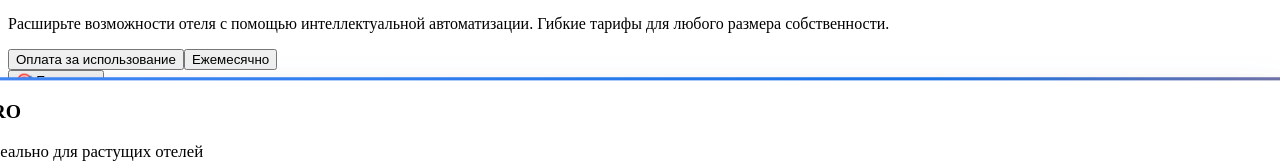
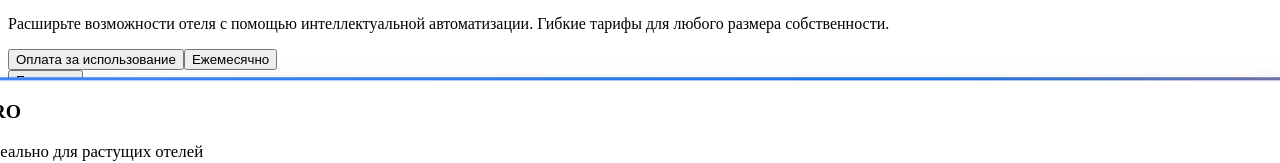
Before and after one commit to Gleb4442/pricing.hotelmol.com, a React (Vite) app in the folder client/: page / in a window 1280 px wide. Shown: the part 123-286 px from the top of the page. Built offline with nearby package versions, Linux system fonts and the light colour scheme; a web font is replaced by a local one.

Commit message:
Restored to '1a0b000c90f970781858168223a029ce88e648d0'
Replit-Restored-To: 1a0b000c90f970781858168223a029ce88e648d0

```diff
--- a/client/src/components/pricing/BillingToggle.tsx
+++ b/client/src/components/pricing/BillingToggle.tsx
@@ -8,19 +8,19 @@ interface BillingToggleProps {
 
 export function BillingToggle({ billingMode, onBillingModeChange }: BillingToggleProps) {
   return (
-    <div className="flex flex-col items-center justify-center mb-12 space-y-5">
+    <div className="flex flex-col items-center justify-center mb-12 space-y-3">
       <motion.div
-        className="bg-gradient-to-r from-muted/50 to-muted rounded-full p-2 flex items-center relative shadow-xl border border-border/50"
+        className="bg-muted rounded-full p-1 flex items-center relative"
         initial={{ opacity: 0, y: 20 }}
         animate={{ opacity: 1, y: 0 }}
         transition={{ duration: 0.6, ease: "easeOut" }}
       >
         {/* Анимированный фон для активной кнопки */}
         <motion.div
-          className="absolute bg-gradient-to-r from-primary to-blue-600 rounded-full h-[calc(100%-16px)] z-0 shadow-lg"
+          className="absolute bg-primary rounded-full h-[calc(100%-8px)] z-0"
           animate={{
-            x: billingMode === "usage" ? 8 : billingMode === "monthly" ? "calc(100% + 8px)" : 8,
-            width: billingMode === "usage" ? "calc(50% - 12px)" : billingMode === "monthly" ? "calc(50% - 12px)" : "calc(50% - 12px)"
+            x: billingMode === "usage" ? 4 : billingMode === "monthly" ? "calc(100% + 4px)" : 4,
+            width: billingMode === "usage" ? "calc(50% - 6px)" : billingMode === "monthly" ? "calc(50% - 6px)" : "calc(50% - 6px)"
           }}
           transition={{
             type: "spring",
@@ -32,13 +32,13 @@ export function BillingToggle({ billingMode, onBillingModeChange }: BillingToggl
         <motion.button
           data-testid="billing-usage-button"
           onClick={() => onBillingModeChange("usage")}
-          className={`relative z-10 px-8 py-4 rounded-full text-base font-semibold transition-all duration-300 ${
+          className={`relative z-10 px-6 py-3 rounded-full text-sm font-medium transition-colors duration-200 ${
             billingMode === "usage"
-              ? "text-white shadow-inner"
-              : "text-muted-foreground hover:text-foreground hover:bg-muted/30"
+              ? "text-primary-foreground"
+              : "text-muted-foreground hover:text-foreground"
           }`}
-          whileHover={{ scale: 1.03 }}
-          whileTap={{ scale: 0.97 }}
+          whileHover={{ scale: 1.02 }}
+          whileTap={{ scale: 0.98 }}
           transition={{ type: "spring", stiffness: 400, damping: 25 }}
         >
           Оплата за использование
@@ -47,13 +47,13 @@ export function BillingToggle({ billingMode, onBillingModeChange }: BillingToggl
         <motion.button
           data-testid="billing-monthly-button"
           onClick={() => onBillingModeChange("monthly")}
-          className={`relative z-10 px-8 py-4 rounded-full text-base font-semibold transition-all duration-300 ${
+          className={`relative z-10 px-6 py-3 rounded-full text-sm font-medium transition-colors duration-200 ${
             billingMode === "monthly"
-              ? "text-white shadow-inner"
-              : "text-muted-foreground hover:text-foreground hover:bg-muted/30"
+              ? "text-primary-foreground"
+              : "text-muted-foreground hover:text-foreground"
           }`}
-          whileHover={{ scale: 1.03 }}
-          whileTap={{ scale: 0.97 }}
+          whileHover={{ scale: 1.02 }}
+          whileTap={{ scale: 0.98 }}
           transition={{ type: "spring", stiffness: 400, damping: 25 }}
         >
           Ежемесячно
@@ -63,44 +63,44 @@ export function BillingToggle({ billingMode, onBillingModeChange }: BillingToggl
       <motion.button
         data-testid="billing-yearly-button"
         onClick={() => onBillingModeChange("yearly")}
-        className={`px-10 py-4 rounded-full text-lg font-bold transition-all duration-300 border-2 ${
+        className={`px-6 py-3 rounded-full text-sm font-medium transition-all duration-300 ${
           billingMode === "yearly"
-            ? "bg-gradient-to-r from-green-500 to-emerald-600 text-white shadow-2xl border-green-400"
-            : "bg-gradient-to-r from-muted to-muted/80 text-muted-foreground hover:from-muted/60 hover:to-muted/40 hover:text-foreground border-border hover:border-primary/30"
+            ? "bg-primary text-primary-foreground shadow-lg"
+            : "bg-muted text-muted-foreground hover:bg-muted/80"
         }`}
         whileHover={{
-          scale: 1.08,
+          scale: 1.05,
           boxShadow: billingMode === "yearly"
-            ? "0 20px 40px rgba(34, 197, 94, 0.3)"
-            : "0 8px 25px rgba(0,0,0,0.12)"
+            ? "0 10px 25px rgba(0,0,0,0.15)"
+            : "0 4px 12px rgba(0,0,0,0.1)"
         }}
-        whileTap={{ scale: 0.92 }}
-        initial={{ opacity: 0, y: 15 }}
+        whileTap={{ scale: 0.95 }}
+        initial={{ opacity: 0, y: 10 }}
         animate={{ opacity: 1, y: 0 }}
         transition={{
-          duration: 0.5,
-          delay: 0.3,
+          duration: 0.4,
+          delay: 0.2,
           type: "spring",
           stiffness: 300
         }}
       >
-        🎯 Ежегодно
+        Ежегодно
       </motion.button>
 
       <AnimatePresence>
         {billingMode === "yearly" && (
           <motion.div
-            className="text-base font-bold bg-gradient-to-r from-green-600 to-emerald-600 bg-clip-text text-transparent"
-            initial={{ opacity: 0, y: -15, scale: 0.8 }}
+            className="text-sm text-green-600 font-medium"
+            initial={{ opacity: 0, y: -10, scale: 0.9 }}
             animate={{ opacity: 1, y: 0, scale: 1 }}
-            exit={{ opacity: 0, y: -15, scale: 0.8 }}
+            exit={{ opacity: 0, y: -10, scale: 0.9 }}
             transition={{
               type: "spring",
-              stiffness: 500,
+              stiffness: 400,
               damping: 25
             }}
           >
-            💰 Экономия до 20% при годовой оплате
+            Экономия до 20% при годовой оплате
           </motion.div>
         )}
       </AnimatePresence>
```
